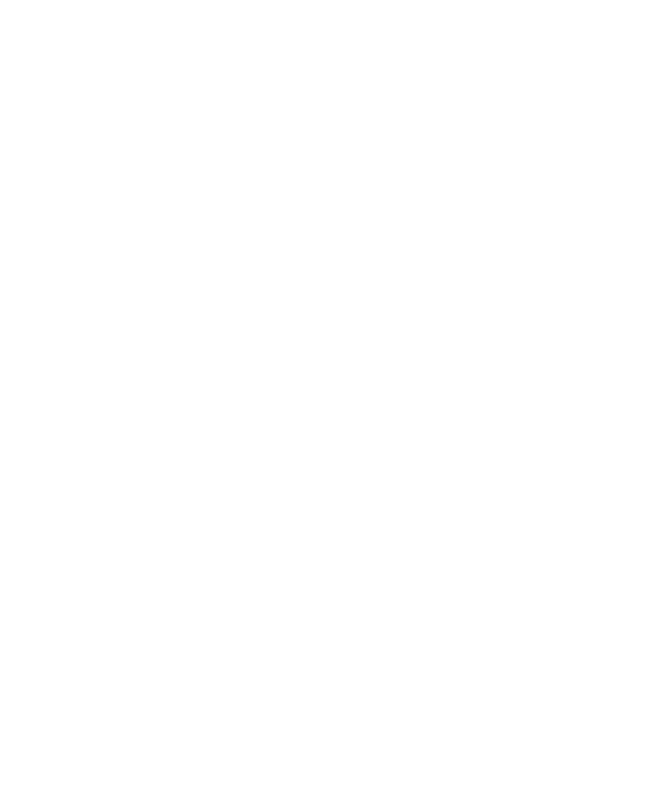
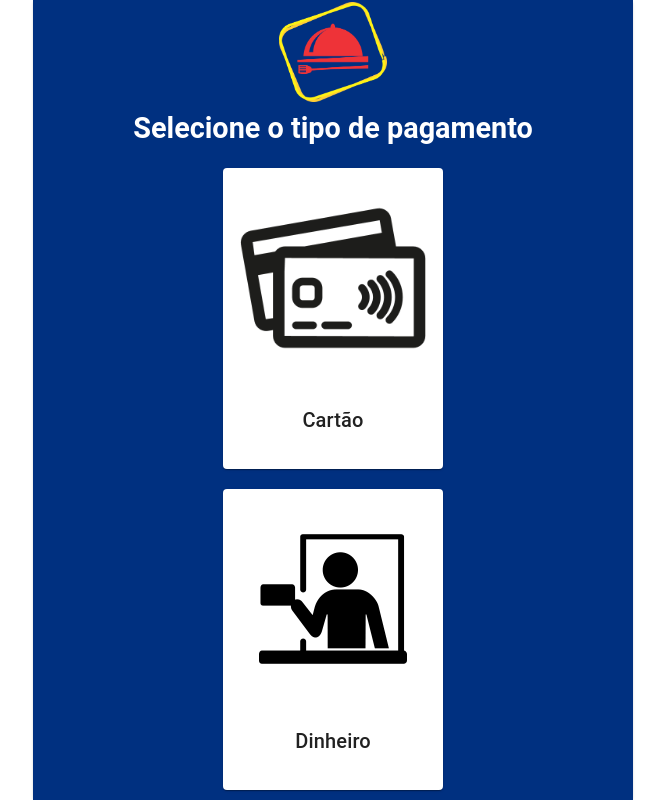
Before and after one commit to alexrla/food-app, a React (Create React App) app: page /select-payment in a window 1280 px wide. Before the commit this address had no page. Shown: the whole page, without its empty margins (307-972 px from the left). Built offline with nearby package versions, Linux system fonts and the light colour scheme.

Commit message:
Feita a tela para selecionar o tipo do pagamento

```diff
--- a/src/App.jsx
+++ b/src/App.jsx
@@ -12,6 +12,8 @@
 import Choose from "./pages/Choose/Choose";
 import Order from "./pages/Order/Order";
 import Review from "./pages/Review/Review";
+import SelectPayment from "./pages/SelectPayment/SelectPayment";
+import Payment from "./pages/Payment/Payment";
 
 const theme = createTheme({
   typography: {
@@ -47,6 +49,8 @@
                   <Route path="/choose" element={<Choose />} />
                   <Route path="/order" element={<Order />} />
                   <Route path="/review" element={<Review />} />
+                  <Route path="/select-payment" element={<SelectPayment />} />
+                  <Route path="/payment" element={<Payment />} />
                 </Routes>
             </Paper>
           </Container>
--- a/src/assets/styles/styles.js
+++ b/src/assets/styles/styles.js
@@ -58,6 +58,7 @@
   media: { width: 200 },
   btn: { width: 120 },
   largeButton: { width: 180 },
+  xLargeButton: { fontSize: 18, height: 50, width: 300 },
   largeInput: {
     fontSize: "35px!important",
     padding: "0!important",
--- a/src/constants/constants.js
+++ b/src/constants/constants.js
@@ -8,6 +8,7 @@
 const ORDER_ADD_ITEM = "ORDER_ADD_ITEM";
 const ORDER_REMOVE_ITEM = "ORDER_REMOVE_ITEM";
 const ORDER_CLEAR = "ORDER_CLEAR";
+const ORDER_SET_PAYMENT_TYPE = "ORDER_SET_PAYMENT_TYPE";
 
 export {
   ORDER_SET_TYPE,
@@ -19,5 +20,6 @@
   PRODUCT_LIST_FAIL,
   ORDER_ADD_ITEM,
   ORDER_REMOVE_ITEM,
-  ORDER_CLEAR
+  ORDER_CLEAR,
+  ORDER_SET_PAYMENT_TYPE
 };
--- a/src/context/OrderInfo.jsx
+++ b/src/context/OrderInfo.jsx
@@ -9,7 +9,8 @@
   PRODUCT_LIST_FAIL,
   ORDER_ADD_ITEM,
   ORDER_REMOVE_ITEM,
-  ORDER_CLEAR
+  ORDER_CLEAR,
+  ORDER_SET_PAYMENT_TYPE
 } from "../constants/constants";
 
 const Store = createContext();
@@ -19,7 +20,8 @@
   productList: { loading: true },
   order: {
     orderType: "Comer aqui",
-    orderItems: []
+    orderItems: [],
+    paymentType: "dinheiro"
   }
 };
 
@@ -58,6 +60,11 @@
     case ORDER_SET_TYPE:
       return {
         ...state, order: { ...state.order, orderType: action.payload }
+      };
+
+    case ORDER_SET_PAYMENT_TYPE:
+      return {
+        ...state, order: { ...state.order, paymentType: action.payload }
       };
 
     case ORDER_ADD_ITEM: {
--- /dev/null
+++ b/src/pages/Payment/Payment.jsx
@@ -0,0 +1,44 @@
+import { Box, Button, CircularProgress, Typography } from "@mui/material";
+
+import { useStyles } from "../../assets/styles/styles";
+
+import { useNavigate } from "react-router-dom";
+
+import Logo from "../../components/Logo/Logo";
+
+const Payment = () => {
+  const styles = useStyles();
+
+  const navigate = useNavigate();
+
+  return (
+    <Box className={[styles.root, styles.navy]}>
+      <Box className={[styles.main, styles.center]}>
+        <Box>
+          <Logo large></Logo>
+          <Typography
+            gutterBottom
+            className={styles.title}
+            variant="h3"
+            component="h3"
+          >
+            Informe os dados do seu cartão, ririri...
+          </Typography>
+          <CircularProgress />
+        </Box>
+      </Box>
+      <Box className={[styles.center, styles.space]}>
+        <Button
+          onClick={() => navigate("/finished-order")}
+          variant="contained"
+          color="secondary"
+          className={styles.xLargeButton}
+        >
+          Finalize o seu pedido
+        </Button>
+      </Box>
+    </Box>
+  )
+}
+
+export default Payment;
--- /dev/null
+++ b/src/pages/SelectPayment/SelectPayment.jsx
@@ -0,0 +1,107 @@
+import {
+  Box,
+  Card,
+  CardActionArea,
+  CardContent,
+  CardMedia,
+  Typography
+} from "@mui/material";
+
+import { useContext } from "react";
+
+import { useNavigate } from "react-router-dom";
+
+import { useStyles } from "../../assets/styles/styles";
+
+import { Store } from "../../context/OrderInfo";
+
+import Logo from "../../components/Logo/Logo";
+
+import { setPaymentType } from "../../utils/actions";
+
+// Imagens
+import PayHere from "../../assets/imgs/payhere.png";
+import AtCounter from "../../assets/imgs/atcounter.png";
+
+const SelectPayment = () => {
+  const styles = useStyles();
+
+  const navigate = useNavigate();
+
+  const { dispatch } = useContext(Store);
+
+  function selectHandler(paymentType) {
+    setPaymentType(dispatch, paymentType);
+    if(paymentType === "cartao") {
+      navigate("/payment");
+    } else {
+      navigate("/finished-order");
+    }
+  }
+
+  return (
+    <Box className={[styles.root, styles.navy]}>
+      <Box className={[styles.main, styles.center]}>
+        <Logo large />
+        <Typography
+          className={styles.center}
+          gutterBottom
+          variant="h3"
+          component="h3"
+        >
+          Selecione o tipo de pagamento
+        </Typography>
+      </Box>
+      <Box className={styles.cards}>
+        <Card className={[styles.card, styles.space]}>
+          <CardActionArea
+            onClick={() => selectHandler("cartao")}
+            className={[styles.center, styles.centerColumn]}
+          >
+            <CardMedia
+              component="img"
+              alt="Cartão"
+              image={PayHere}
+              className={styles.media}
+            />
+            <CardContent>
+              <Typography
+                gutterBottom
+                variant="h6"
+                color="textPrimary"
+                component="p"
+              >
+                Cartão
+              </Typography>
+            </CardContent>
+          </CardActionArea>
+        </Card>
+        <Card className={[styles.card, styles.space]}>
+          <CardActionArea
+            onClick={() => selectHandler("dinheiro")}
+            className={[styles.center, styles.centerColumn]}
+          >
+            <CardMedia
+              component="img"
+              alt="Dinheiro"
+              image={AtCounter}
+              className={styles.media}
+            />
+            <CardContent>
+              <Typography
+                gutterBottom
+                variant="h6"
+                color="textPrimary"
+                component="p"
+              >
+                Dinheiro
+              </Typography>
+            </CardContent>
+          </CardActionArea>
+        </Card>
+      </Box>
+    </Box>
+  )
+}
+
+export default SelectPayment;
--- a/src/utils/actions.js
+++ b/src/utils/actions.js
@@ -10,7 +10,8 @@
   PRODUCT_LIST_FAIL,
   ORDER_ADD_ITEM,
   ORDER_REMOVE_ITEM,
-  ORDER_CLEAR
+  ORDER_CLEAR,
+  ORDER_SET_PAYMENT_TYPE
 } from "../constants/constants"
 
 const setOrderType = (dispatch, orderType) => {
@@ -36,7 +37,7 @@
       payload: error.message
     });
   }
-}
+};
 
 const listProducts = async(dispatch, categoryName = "") => {
   dispatch({ type: PRODUCT_LIST_REQUEST });
@@ -54,27 +55,34 @@
       payload: error.message
     });
   }
-}
+};
 
 const addToOrder = async(dispatch, item) => {
   return dispatch({
     type: ORDER_ADD_ITEM,
     payload: item
   });
-}
+};
 
 const removeFromOrder = async(dispatch, item) => {
   return dispatch({
     type: ORDER_REMOVE_ITEM,
     payload: item
   });
-}
+};
 
 const clearOrder = async(dispatch, item) => {
   return dispatch({
     type: ORDER_CLEAR
   });
-}
+};
+
+const setPaymentType = async(dispatch, paymentType) => {
+  return dispatch({
+    type: ORDER_SET_PAYMENT_TYPE,
+    payload: paymentType
+  });
+};
 
 export {
   setOrderType,
@@ -82,5 +90,6 @@
   listProducts,
   addToOrder,
   removeFromOrder,
-  clearOrder
+  clearOrder,
+  setPaymentType
 };
```
